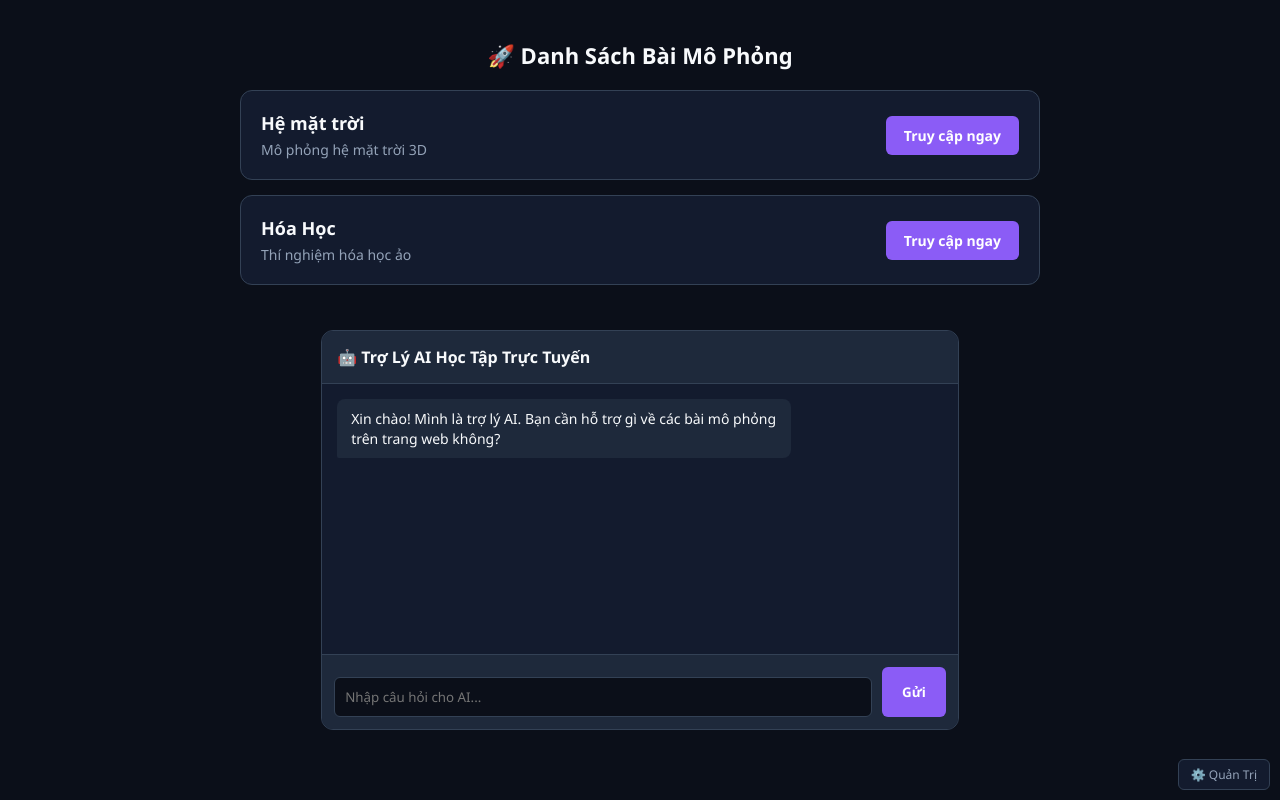
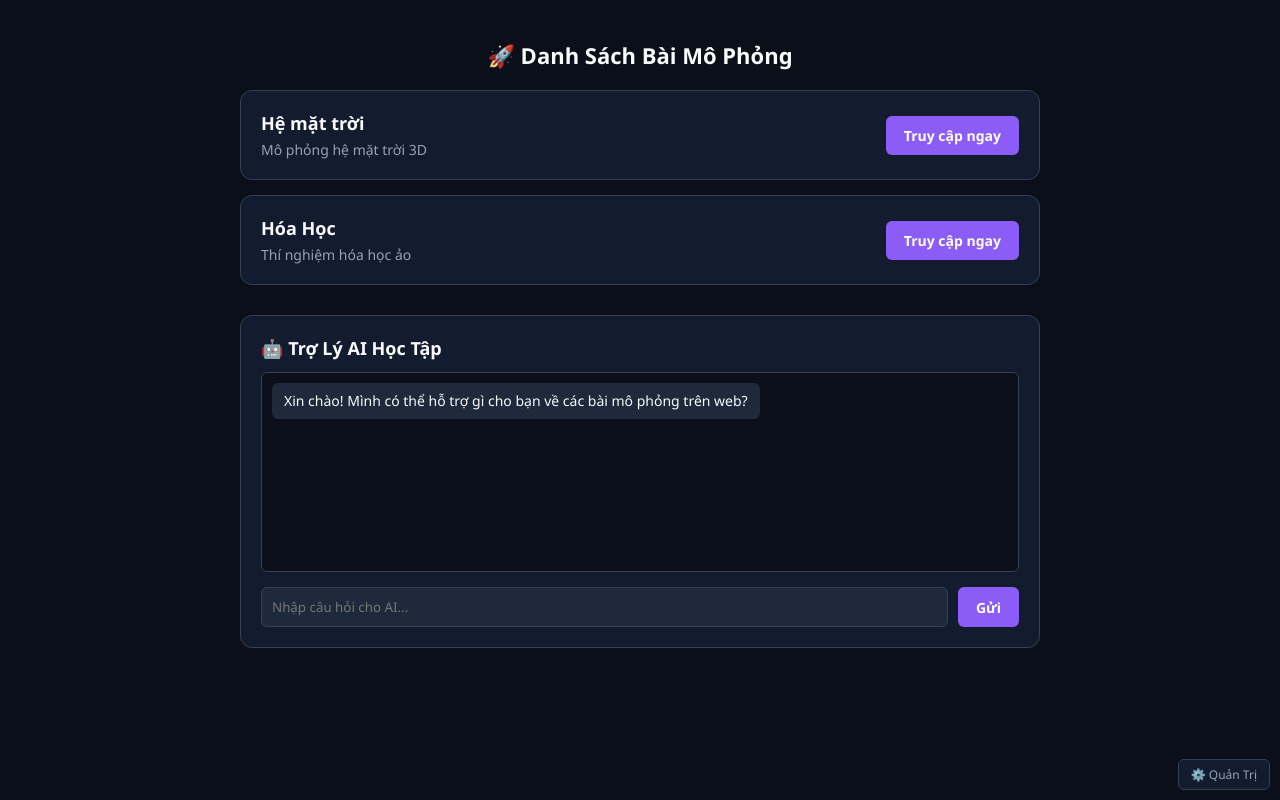
Before and after one commit to vothikimanh1243-eng/hoc-tap-ai, a website: page index.html in a window 1280 px wide. Drawn offline with Linux system fonts and the light colour scheme.

Commit message:
index.html

```diff
--- a/index.html
+++ b/index.html
@@ -27,26 +27,23 @@
         .btn { background: var(--accent-purple); color: #fff; padding: 10px 18px; border-radius: 6px; text-decoration: none; font-weight: bold; font-size: 14px; border: none; cursor: pointer; }
         .btn:hover { background: var(--accent-hover); }
 
+        /* Khung Chat AI */
+        .ai-chat-box { background: var(--bg-secondary); border: 1px solid var(--border-color); border-radius: 12px; padding: 20px; margin-top: 30px; }
+        .chat-messages { height: 200px; overflow-y: auto; border: 1px solid var(--border-color); border-radius: 6px; padding: 10px; margin-bottom: 15px; background: #0b0f19; font-size: 14px; display: flex; flex-direction: column; gap: 8px; }
+        .message { padding: 8px 12px; border-radius: 6px; max-width: 80%; line-height: 1.4; }
+        .user-msg { background: var(--accent-purple); color: white; align-self: flex-end; }
+        .ai-msg { background: #1e293b; color: var(--text-main); align-self: flex-start; }
+        .chat-input-area { display: flex; gap: 10px; }
+        .chat-input-area input { flex: 1; padding: 10px; border-radius: 6px; border: 1px solid var(--border-color); background: #1e293b; color: #fff; outline: none; }
+
         /* Giao diện Quản trị ẩn/hiện */
         #adminView { display: none; background: var(--bg-secondary); padding: 25px; border-radius: 12px; border: 1px solid var(--border-color); width: 100%; max-width: 600px; margin-top: 20px; }
         #adminView h2 { margin-bottom: 15px; font-size: 20px; }
-        input { width: 100%; padding: 12px; margin-top: 10px; border-radius: 6px; border: 1px solid var(--border-color); background: #1e293b; color: #fff; outline: none; }
+        #adminView input { width: 100%; padding: 12px; margin-top: 10px; border-radius: 6px; border: 1px solid var(--border-color); background: #1e293b; color: #fff; outline: none; }
 
         /* Nút Quản trị ở góc phải */
         .admin-trigger { position: fixed; bottom: 10px; right: 10px; color: var(--text-muted); font-size: 12px; text-decoration: none; background: var(--bg-secondary); padding: 6px 12px; border-radius: 6px; border: 1px solid var(--border-color); cursor: pointer; }
         .admin-trigger:hover { color: #fff; }
-          /* Khung chat */
-        .chat-box { background: var(--bg-secondary); border: 1px solid var(--border-color); border-radius: 12px; margin-top: 30px; display: flex; flex-direction: column; height: 400px; overflow: hidden; }
-        .chat-header { background: #1e293b; padding: 15px; font-weight: bold; border-bottom: 1px solid var(--border-color); }
-        .chat-messages { flex: 1; padding: 15px; overflow-y: auto; display: flex; flex-direction: column; gap: 10px; }
-        .message { padding: 10px 14px; border-radius: 8px; max-width: 75%; font-size: 14px; line-height: 1.4; }
-        .message.bot { background: #1e293b; align-self: flex-start; border-bottom-left-radius: 2px; }
-        .message.user { background: var(--accent-purple); align-self: flex-end; border-bottom-right-radius: 2px; }
-        .chat-input-area { display: flex; padding: 12px; border-top: 1px solid var(--border-color); background: #1e293b; }
-        .chat-input-area input { flex: 1; background: var(--bg-primary); border: 1px solid var(--border-color); padding: 10px; border-radius: 6px; color: white; outline: none; }
-        .chat-input-area button { background: var(--accent-purple); color: white; border: none; padding: 0 20px; margin-left: 10px; border-radius: 6px; font-weight: bold; cursor: pointer; }
-        .chat-input-area button:hover { background: var(--accent-hover); }
-    </style>
     </style>
 </head>
 <body>
@@ -70,6 +67,18 @@
             </div>
             <a href="#" class="btn">Truy cập ngay</a>
         </div>
+
+        <!-- KHUNG CHAT AI -->
+        <div class="ai-chat-box">
+            <h3 style="margin-bottom: 12px; font-size: 18px;">🤖 Trợ Lý AI Học Tập</h3>
+            <div class="chat-messages" id="chatMessages">
+                <div class="message ai-msg">Xin chào! Mình có thể hỗ trợ gì cho bạn về các bài mô phỏng trên web?</div>
+            </div>
+            <div class="chat-input-area">
+                <input type="text" id="userInput" placeholder="Nhập câu hỏi cho AI..." onkeypress="handleKeyPress(event)">
+                <button class="btn" onclick="sendMessage()">Gửi</button>
+            </div>
+        </div>
     </div>
 
     <!-- PHẦN TRANG QUẢN TRỊ (ẨN LÚC ĐẦU) -->
@@ -89,19 +98,6 @@
         <a href="#" onclick="showHome(event)" style="color: var(--text-muted); text-decoration: none; font-size: 14px;">← Quay lại trang chủ học sinh</a>
     </div>
 
-    <div>
-           <div class="chat-box">
-            <div class="chat-header">🤖 Trợ Lý AI Học Tập Trực Tuyến</div>
-            <div class="chat-messages" id="chatMessages">
-                <div class="message bot">Xin chào! Mình là trợ lý AI. Bạn cần hỗ trợ gì về các bài mô phỏng trên trang web không?</div>
-            </div>
-            <div class="chat-input-area">
-                <input type="text" id="userInput" placeholder="Nhập câu hỏi cho AI..." onkeypress="handleKeyPress(event)">
-                <button onclick="sendMessage()">Gửi</button>
-            </div>
-        </div>
-    </div>
-
     <!-- NÚT BẤM CHUYỂN QUA LẠI QUẢN TRỊ -->
     <a class="admin-trigger" onclick="showAdmin(event)">⚙️ Quản Trị</a>
 
@@ -118,36 +114,100 @@
             document.getElementById('homeView').style.display = 'block';
         }
 
-         async function sendMessage() {
-            const input = document.getElementById('userInput');
-            const messages = document.getElementById('chatMessages');
-            const text = input.value.trim();
-            if (!text) return;
+        function handleKeyPress(e) {
+            if (e.key === 'Enter') sendMessage();
+        }
 
-            messages.innerHTML += `<div class="message user">${text}</div>`;
-            input.value = "";
-            messages.scrollTop = messages.scrollHeight;
+        async function sendMessage() {
+            const inputField = document.getElementById('userInput');
+            const messageContainer = document.getElementById('chatMessages');
+            const userText = inputField.value.trim();
 
-            const loadingId = 'loading-' + Date.now();
-            messages.innerHTML += `<div class="message bot" id="${loadingId}">AI đang suy nghĩ...</div>`;
-            messages.scrollTop = messages.scrollHeight;
+            if (!userText) return;
+
+            messageContainer.innerHTML += `<div class="message user-msg">${userText}</div>`;
+            inputField.value = '';
+            messageContainer.scrollTop = messageContainer.scrollHeight;
+
+            const loadingId = 'loading_' + Date.now();
+            messageContainer.innerHTML += `<div class="message ai-msg" id="${loadingId}">AI đang suy nghĩ...</div>`;
+            messageContainer.scrollTop = messageContainer.scrollHeight;
+
+            try {
+                // Gọi API backend bảo mật trên Vercel (/api/chat)
+                const response = await fetch('/api/chat', {
+                    method: 'POST',
+                    headers: { 'Content-Type': 'application/json' },
+                    body: JSON.stringify({ message: userText })
+                });
+
+                const data = await response.json();
+                document.getElementById(loadingId).remove();
+                messageContainer.innerHTML += `<div class="message ai-msg">${data.reply || data.error}</div>`;
+            } catch (error) {
+                document.getElementById(loadingId).remove();
+                messageContainer.innerHTML += `<div class="message ai-msg">Lỗi kết nối tới server!</div>`;
+            }
+
+            messageContainer.scrollTop = messageContainer.scrollHeight;
+        }
+        // Đặt mật khẩu quản trị viên của bạn ở đây
+        const ADMIN_PASSWORD = "682010@?"; // Bạn có thể thay đổi mật khẩu tùy ý
+
+        function showAdmin(e) {
+            e.preventDefault();
+            const password = prompt("Nhập mật khẩu quản trị viên:");
+
+            if (password === ADMIN_PASSWORD) {
+                document.getElementById('homeView').style.display = 'none';
+                document.getElementById('adminView').style.display = 'block';
+            } else if (password !== null) {
+                alert("Sai mật khẩu!");
+            }
+        }
+
+        function showHome(e) {
+            e.preventDefault();
+            document.getElementById('adminView').style.display = 'none';
+            document.getElementById('homeView').style.display = 'block';
+        }
+
+        function handleKeyPress(e) {
+            if (e.key === 'Enter') sendMessage();
+        }
+
+        async function sendMessage() {
+            const inputField = document.getElementById('userInput');
+            const messageContainer = document.getElementById('chatMessages');
+            const userText = inputField.value.trim();
+
+            if (!userText) return;
+
+            messageContainer.innerHTML += `<div class="message user-msg">${userText}</div>`;
+            inputField.value = '';
+            messageContainer.scrollTop = messageContainer.scrollHeight;
+
+            const loadingId = 'loading_' + Date.now();
+            messageContainer.innerHTML += `<div class="message ai-msg" id="${loadingId}">AI đang suy nghĩ...</div>`;
+            messageContainer.scrollTop = messageContainer.scrollHeight;
 
             try {
                 const response = await fetch('/api/chat', {
                     method: 'POST',
                     headers: { 'Content-Type': 'application/json' },
-                    body: JSON.stringify({ message: text })
+                    body: JSON.stringify({ message: userText })
                 });
+
                 const data = await response.json();
-                document.getElementById(loadingId).innerText = data.reply || data.error;
+                document.getElementById(loadingId).remove();
+                messageContainer.innerHTML += `<div class="message ai-msg">${data.reply || data.error}</div>`;
             } catch (error) {
-                document.getElementById(loadingId).innerText = "Có lỗi từ máy chủ AI.";
+                document.getElementById(loadingId).remove();
+                messageContainer.innerHTML += `<div class="message ai-msg">Lỗi kết nối tới server!</div>`;
             }
-            messages.scrollTop = messages.scrollHeight;
+
+            messageContainer.scrollTop = messageContainer.scrollHeight;
         }
-
-        function handleKeyPress(e) {
-            if (e.key === 'Enter') sendMessage();
     </script>
 </body>
 </html>
```
